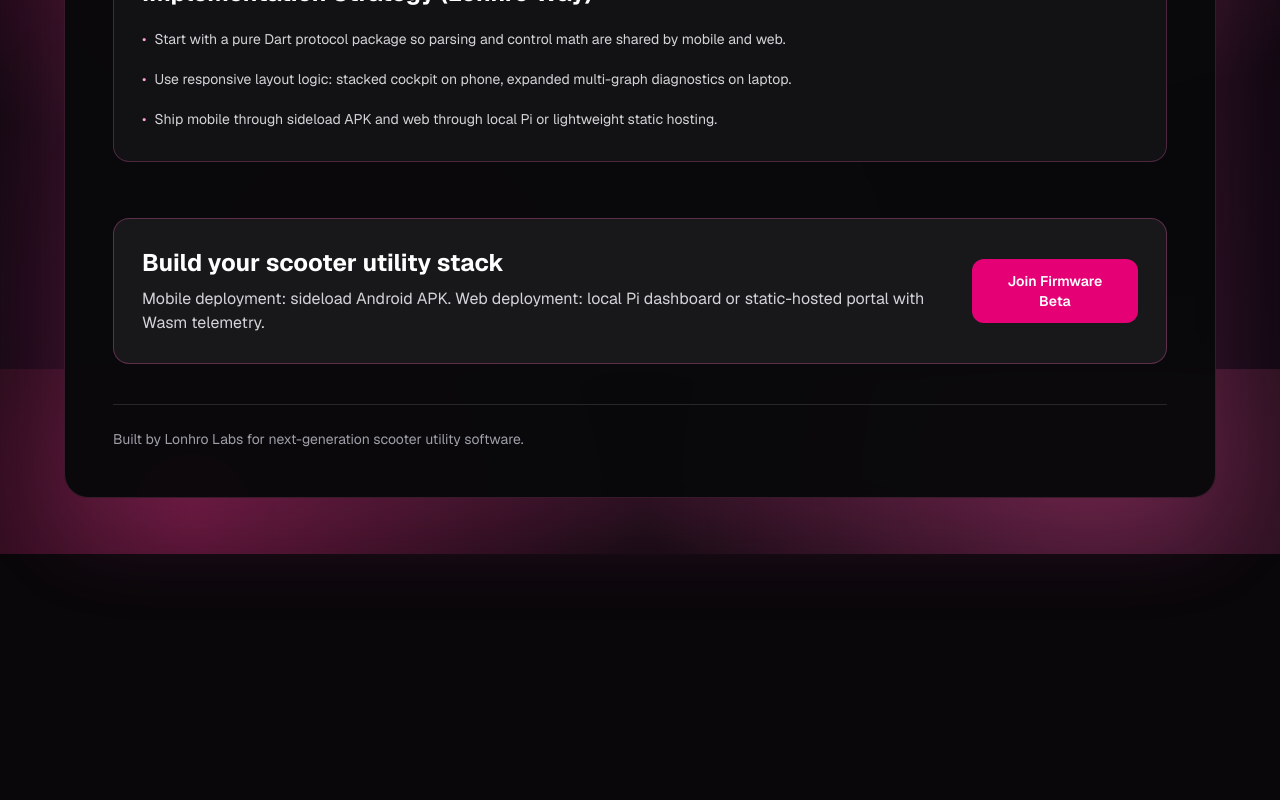
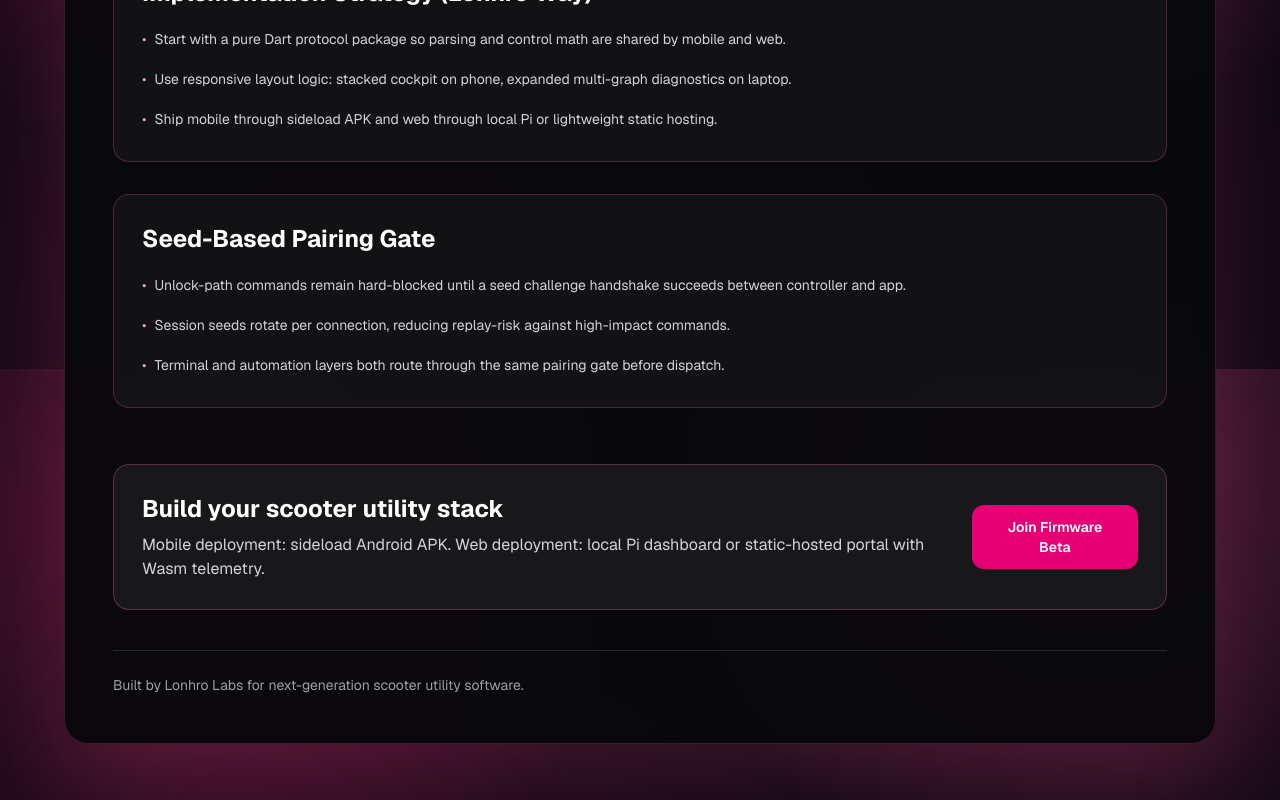
Before and after one commit to lonhro-pi/scooting-with-Lonhro, a Next.js app: page / in a window 1280 px wide. Shown: the part 2031-2831 px from the top of the page. Before the commit the page ends 2585 px from the top, so only its background shows below. Built offline with nearby package versions, Linux system fonts and the light colour scheme.

Commit message:
Add dedicated seed-based pairing gate section

```diff
--- a/src/app/page.tsx
+++ b/src/app/page.tsx
@@ -453,6 +453,27 @@ export default function Home() {
           </ol>
         </section>
 
+        <section className="mt-8 rounded-2xl border border-pink-400/25 bg-zinc-900/70 p-7">
+          <h2 className="text-2xl font-bold text-white">Seed-Based Pairing Gate</h2>
+          <ul className="mt-4 grid gap-3 text-sm leading-7 text-zinc-300">
+            <li>
+              <span className="mr-2 text-pink-300">•</span>
+              Unlock-path commands remain hard-blocked until a seed challenge
+              handshake succeeds between controller and app.
+            </li>
+            <li>
+              <span className="mr-2 text-pink-300">•</span>
+              Session seeds rotate per connection, reducing replay-risk against
+              high-impact commands.
+            </li>
+            <li>
+              <span className="mr-2 text-pink-300">•</span>
+              Terminal and automation layers both route through the same pairing
+              gate before dispatch.
+            </li>
+          </ul>
+        </section>
+
         <section
           id="launch"
           className="mt-14 rounded-2xl border border-pink-400/30 bg-zinc-900 p-7 md:flex md:items-center md:justify-between"
```
